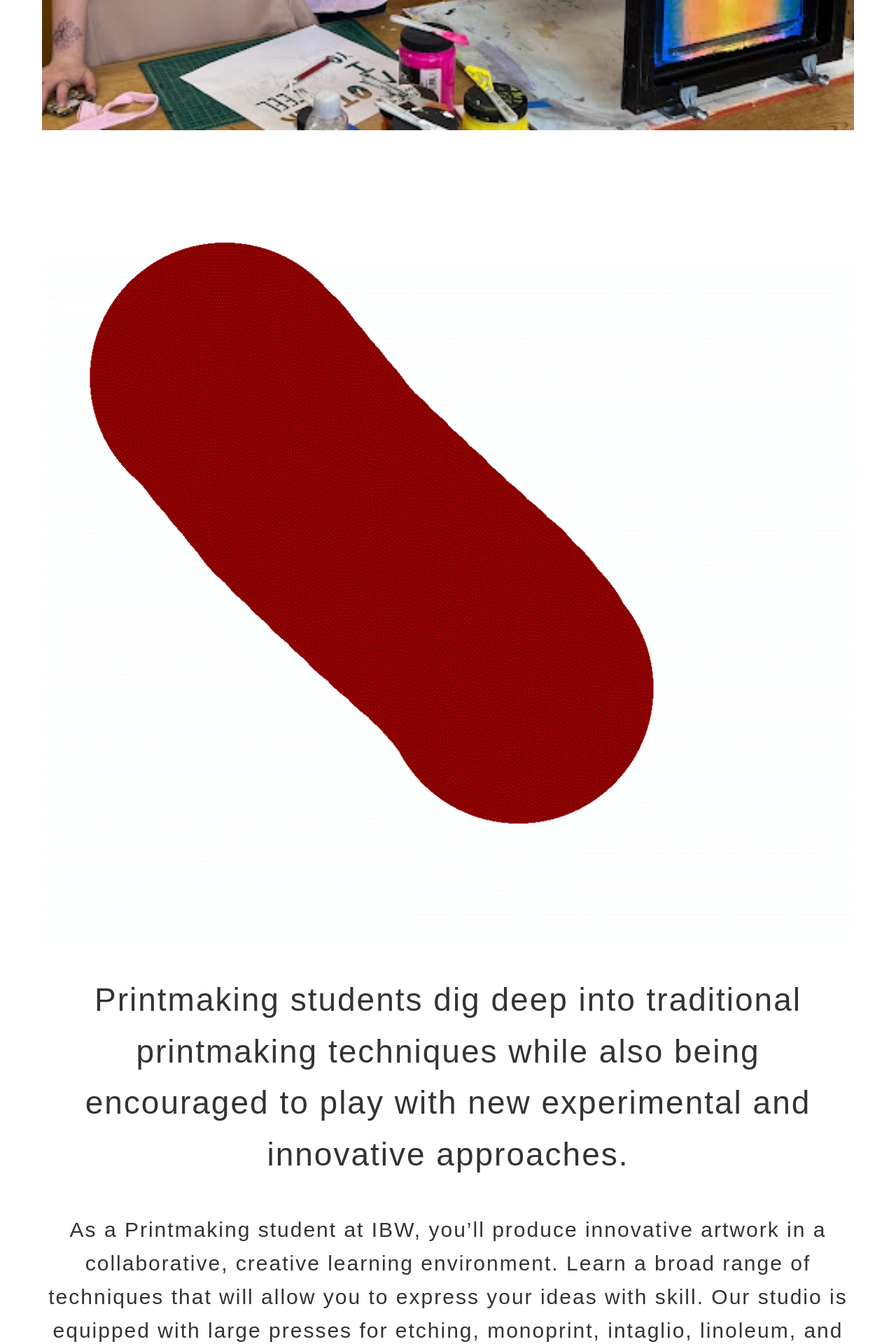
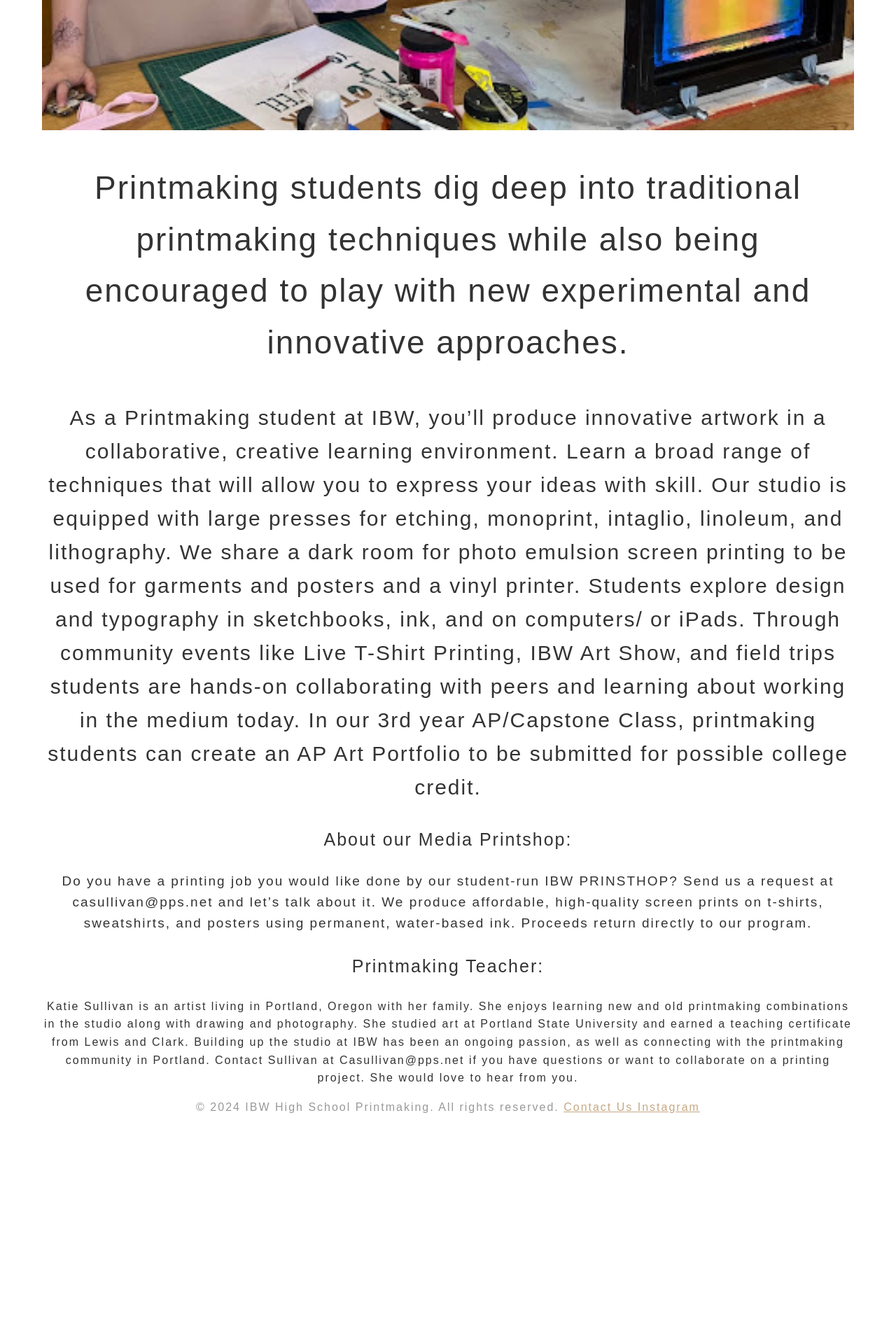
Before and after one commit to IBWPrintmaking/IBWPrintmaking.github.io, a Jekyll site: the page built from index.html, in a window 1280 px wide. Shown: the part 806-2726 px from the top of the page at 70% size. Built offline with Jekyll 4.4.1, drawn with Linux system fonts in a browser that asks for light colours; after the commit the page ends 2400 px from its top, so only the background shows below that.

Commit message:
Update index.html

```diff
--- a/index.html
+++ b/index.html
@@ -11,7 +11,6 @@ title: Home
   <body>
 
     <img src="assets/gallery-images/three printers.jpg" alt="alternatetext" style="width:100%; max-height:100%;"class="center">
-    <img src="assets/other-images/gif.gif" alt="alternatetext" style="width:100%; max-height:100%;"class="center">
 
     <!--<img src="assets/images/green.png" alt="alternatetext" style="width:100%; max-height:100%;" class="center">-->
 
```
